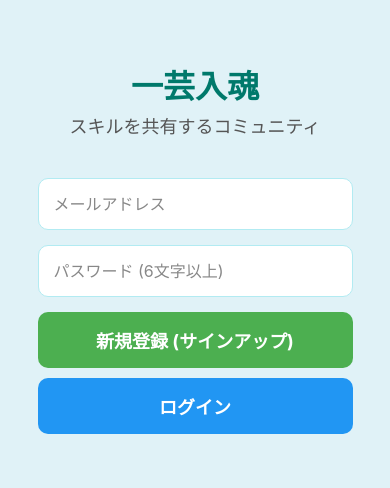
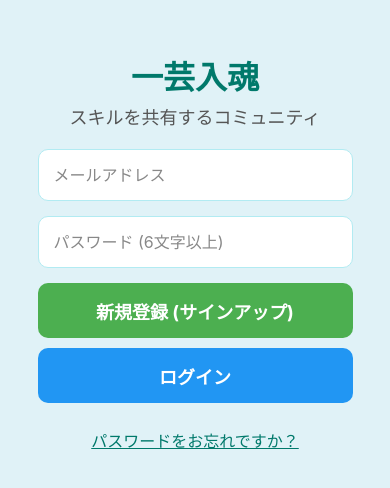
Before and after one commit to Tomatoboy-893/hack, a React Native app: screen /Login in a window 390 px wide. Shown: the part 170-658 px from the top of the page. Built offline with nearby package versions, Linux system fonts and the light colour scheme; no server answers.

Commit message:
Update LoginScreen.tsx

```diff
--- a/LoginScreen.tsx
+++ b/LoginScreen.tsx
@@ -1,7 +1,14 @@
 import React, { useState } from 'react';
-import { View, Text, TextInput, StyleSheet, Alert, TouchableOpacity } from 'react-native';
+import {
+    View, Text, TextInput, StyleSheet, Alert, TouchableOpacity,
+    ActivityIndicator
+} from 'react-native';
 import { auth, db } from './firebaseConfig';
-import { createUserWithEmailAndPassword, signInWithEmailAndPassword } from 'firebase/auth';
+import {
+    createUserWithEmailAndPassword,
+    signInWithEmailAndPassword,
+    sendPasswordResetEmail
+} from 'firebase/auth';
 import { doc, setDoc } from 'firebase/firestore';
 import { useNavigation } from '@react-navigation/native';
 
@@ -10,7 +17,14 @@ export default function LoginScreen() {
     const [password, setPassword] = useState('');
     const navigation = useNavigation();
 
+    const [error, setError] = useState('');
+    const [successMessage, setSuccessMessage] = useState('');
+    const [isLoading, setIsLoading] = useState(false);
+
     const handleSignUp = async () => {
+        setError('');
+        setSuccessMessage('');
+        setIsLoading(true);
         try {
             const userCredential = await createUserWithEmailAndPassword(auth, email, password);
             const user = userCredential.user;
@@ -25,26 +39,52 @@ export default function LoginScreen() {
                     createdAt: new Date().toISOString(),
                 });
             }
-
             Alert.alert('登録成功', '新しいアカウントが作成されました！');
         } catch (error: any) {
-      Alert.alert('登録失敗', error.message);
+            setError(error.message);
+        } finally {
+            setIsLoading(false);
         }
     };
 
     const handleLogin = async () => {
+        setError('');
+        setSuccessMessage('');
+        setIsLoading(true);
         try {
             await signInWithEmailAndPassword(auth, email, password);
-      Alert.alert('ログイン成功', 'ようこそ！');
         } catch (error: any) {
-      Alert.alert('ログイン失敗', error.message);
+            setError('メールアドレスまたはパスワードが正しくありません。');
+        } finally {
+            setIsLoading(false);
         }
+    };
+
+    const handlePasswordReset = () => {
+        setError('');
+        setSuccessMessage('');
+        if (!email) {
+            // --- ここを変更しました ---
+            setError('パスワードを再設定するには、まずメールアドレスを入力してください。');
+            return;
+        }
+        sendPasswordResetEmail(auth, email)
+            .then(() => {
+                setSuccessMessage(`${email} にパスワード再設定用のメールを送信しました。`);
+            })
+            .catch((error) => {
+                setError('メールの送信に失敗しました。');
+                console.error(error);
+            });
     };
 
     return (
         <View style={styles.container}>
             <Text style={styles.title}>一芸入魂</Text>
             <Text style={styles.subtitle}>スキルを共有するコミュニティ</Text>
+
+            {error ? <Text style={styles.errorText}>{error}</Text> : null}
+            {successMessage ? <Text style={styles.successText}>{successMessage}</Text> : null}
 
             <TextInput
                 style={styles.input}
@@ -55,7 +95,6 @@ export default function LoginScreen() {
                 autoCapitalize="none"
                 placeholderTextColor="#888"
             />
-
             <TextInput
                 style={styles.input}
                 placeholder="パスワード (6文字以上)"
@@ -65,12 +104,24 @@ export default function LoginScreen() {
                 placeholderTextColor="#888"
             />
 
-      <TouchableOpacity style={[styles.button, styles.signUpButton]} onPress={handleSignUp}>
+            <TouchableOpacity style={[styles.button, styles.signUpButton]} onPress={handleSignUp} disabled={isLoading}>
+                {isLoading ? (
+                    <ActivityIndicator color="#FFFFFF" />
+                ) : (
                     <Text style={styles.buttonText}>新規登録 (サインアップ)</Text>
+                )}
             </TouchableOpacity>
 
-      <TouchableOpacity style={[styles.button, styles.loginButton]} onPress={handleLogin}>
+            <TouchableOpacity style={[styles.button, styles.loginButton]} onPress={handleLogin} disabled={isLoading}>
+                 {isLoading ? (
+                    <ActivityIndicator color="#FFFFFF" />
+                ) : (
                     <Text style={styles.buttonText}>ログイン</Text>
+                )}
+            </TouchableOpacity>
+
+            <TouchableOpacity style={styles.forgotPasswordButton} onPress={handlePasswordReset}>
+                <Text style={styles.forgotPasswordText}>パスワードをお忘れですか？</Text>
             </TouchableOpacity>
         </View>
     );
@@ -92,7 +143,7 @@ const styles = StyleSheet.create({
     },
     subtitle: {
         fontSize: 18,
-    marginBottom: 40,
+        marginBottom: 20,
         color: '#555',
         textAlign: 'center',
     },
@@ -112,6 +163,8 @@ const styles = StyleSheet.create({
         borderRadius: 10,
         alignItems: 'center',
         marginBottom: 10,
+        height: 55,
+        justifyContent: 'center',
     },
     signUpButton: {
         backgroundColor: '#4CAF50',
@@ -124,4 +177,28 @@ const styles = StyleSheet.create({
         fontSize: 18,
         fontWeight: 'bold',
     },
+    forgotPasswordButton: {
+        marginTop: 15,
+    },
+    forgotPasswordText: {
+        color: '#00796B',
+        fontSize: 16,
+        textDecorationLine: 'underline',
+    },
+    errorText: {
+        width: '90%',
+        color: '#D32F2F',
+        fontSize: 14,
+        marginBottom: 15,
+        textAlign: 'center',
+        fontWeight: 'bold',
+    },
+    successText: {
+        width: '90%',
+        color: '#388E3C',
+        fontSize: 14,
+        marginBottom: 15,
+        textAlign: 'center',
+        fontWeight: 'bold',
+    },
 });
```
Lines whose indentation alone changed are shown as unchanged.
